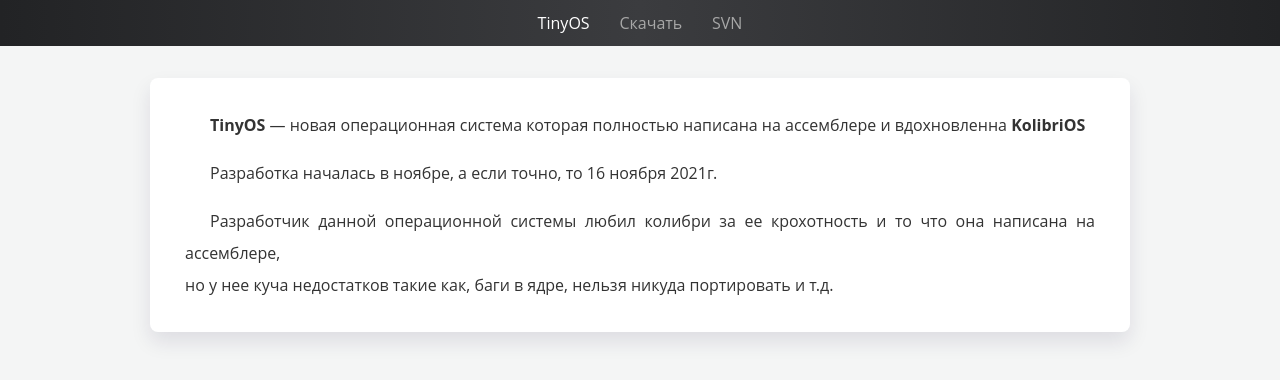
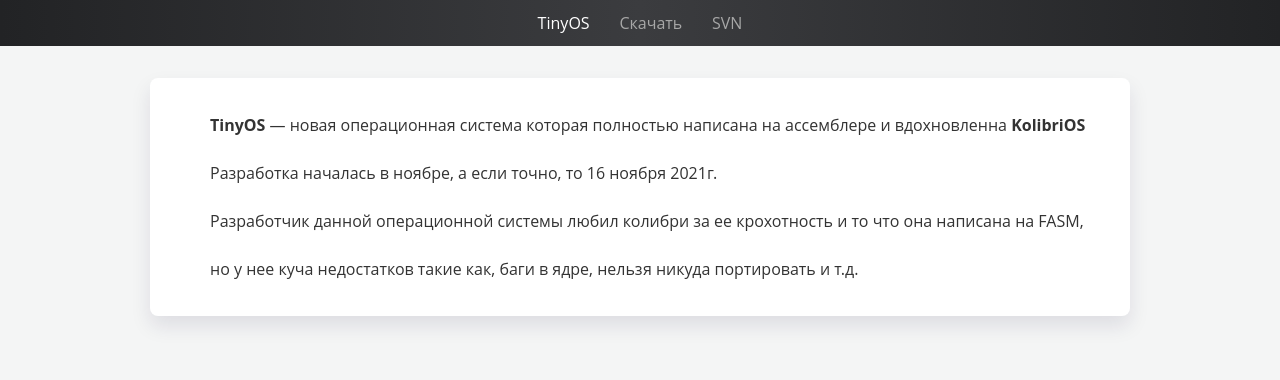
Before and after one commit to LebedevDaniil/brain_explosion, a plain HTML site: page index.html in a window 1280 px wide. Drawn offline with Linux system fonts and the light colour scheme.

Commit message:
Update index.html

```diff
--- a/index.html
+++ b/index.html
@@ -15,7 +15,8 @@
 	<div id="article" class="index_russian">
 		<p><strong>TinyOS</strong> — новая операционная система которая полностью написана на ассемблере и вдохновленна <strong>KolibriOS</strong></p>
 		<p>Разработка началась в ноябре, а если точно, то 16 ноября 2021г.</p>
-		<p>Разработчик данной операционной системы любил колибри за ее крохотность и то что она написана на ассемблере,<br>но у нее куча недостатков такие как, баги в ядре, нельзя никуда портировать и т.д.</p>
+		<p>Разработчик данной операционной системы любил колибри за ее крохотность и то что она написана на FASM,</p>
+		<p>но у нее куча недостатков такие как, баги в ядре, нельзя никуда портировать и т.д.</p>
 	</div>
 </body>
 </html>
```
